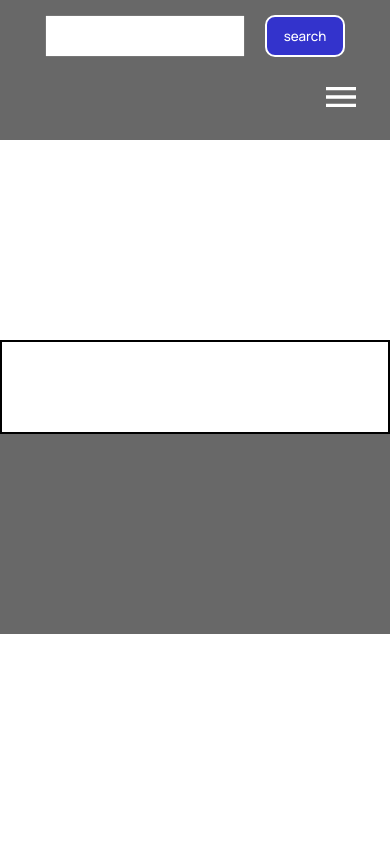
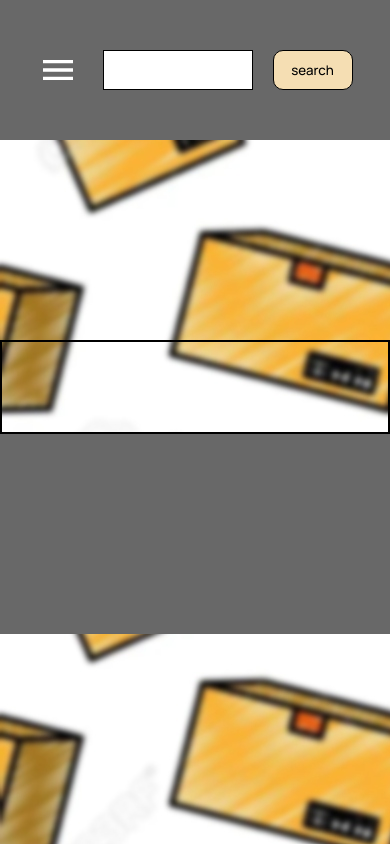
Before and after one commit to RossiniMaximo/front-lit-e-commerce, a React app: page / in a window 390 px wide. Built offline with nearby package versions, Linux system fonts and the light colour scheme.

Commit message:
last changes made

```diff
--- a/src/components/layout/Layout.tsx
+++ b/src/components/layout/Layout.tsx
@@ -19,40 +19,39 @@ export function Layout() {
   }
   const closeMobileMenu = () => setIsActive(false);
   const hamburgerIcon = (
-    <IoMdMenu
+    <div
       className={css.hmbgMenu}
-      size="40px"
-      color="white"
       onClick={() => {
         !setIsActive(!isActive);
       }}
-    />
+    >
+      <IoMdMenu size="40px" color="white" />
+    </div>
   );
   const closedIcon = (
-    <MdClose
+    <div
       className={css.hmbgMenu}
-      size="40px"
-      color="white"
       onClick={() => {
         !setIsActive(!isActive);
       }}
-    />
+    >
+      <MdClose size="40px" color="white" />
+    </div>
   );
   return (
     <div>
       <header className={css.header}>
+        <nav className={css.lowResolitionNavBar}>
+          {isActive ? closedIcon : hamburgerIcon}
+          {isActive && (
+            <NavLinks isMobile={true} closeMobileMenu={closeMobileMenu} />
+          )}
+        </nav>
         <div>
           <SearchForm onSearch={goToSearch} />
         </div>
         <nav className={css.highResolutionHeader}>
           <NavLinks />
-        </nav>
-
-        <nav className={css.lowResolitionNavBar}>
-          {isActive ? closedIcon : hamburgerIcon}
-          {isActive && (
-            <NavLinks isMobile={true} closeMobileMenu={closeMobileMenu} />
-          )}
         </nav>
       </header>
       <Outlet />
--- a/src/components/layout/layout.css
+++ b/src/components/layout/layout.css
@@ -1,13 +1,15 @@
 body {
   margin: 0;
 }
+
 .header {
   background-color: #686868;
   height: 140px;
   padding: 15px;
   display: flex;
-  flex-direction: column;
   align-items: center;
+  justify-content: center;
+  gap: 25px;
 }
 
 @media (min-width: 900px) {
@@ -18,8 +20,6 @@ body {
 }
 
 .lowResolitionNavBar {
-  height: 100px;
-  margin-top: 20px;
 }
 
 @media (min-width: 900px) {
@@ -29,10 +29,8 @@ body {
 }
 
 .hmbgMenu {
-  position: absolute;
-  right: 5%;
-  cursor: pointer;
-  margin-right: 10px;
+  display: flex;
+  justify-content: end;
 }
 
 .highResolutionHeader {
@@ -90,8 +88,3 @@ body {
   background-color: #686868;
   height: 200px;
 }
-@media (min-width: 900px) {
-  .footer {
-    height: 200px;
-  }
-}
--- a/src/components/navLinks/navLinks.css
+++ b/src/components/navLinks/navLinks.css
@@ -22,7 +22,7 @@
 .a {
   border-bottom: solid 2px #3333cc;
   text-decoration: none;
-  color: white;
+  color: bisque;
 }
 @media (min-width: 900px) {
   .a {
@@ -30,8 +30,7 @@
     margin-left: 35px;
   }
   .a:hover {
-    color: #3333cc;
-    transition: color 0.5s ease;
-    text-decoration: underline #3333cc;
+    color: black;
+    transition: color 1s ease;
   }
 }
--- a/src/components/searchForm/searchForm.css
+++ b/src/components/searchForm/searchForm.css
@@ -2,14 +2,7 @@
   display: flex;
   gap: 20px;
 }
-button {
-  background-color: #3333cc;
-  width: 100%;
-  padding: 10px;
-  border-radius: 10px;
-  border: solid 2px;
-  color: white;
-}
+
 .button:hover {
   background-color: red;
 }
@@ -19,8 +12,9 @@ button {
   transform: translateY(4px);
 }
 .inputContainer {
-  width: 200px;
+  width: 150px;
 }
+
 @media (min-width: 900px) {
   .inputContainer {
     width: 300px;
@@ -31,6 +25,7 @@ button {
   outline: none;
 }
 .input {
+  border: solid 1px;
   width: 100%;
   padding: 10px;
 }
--- a/src/index.css
+++ b/src/index.css
@@ -2,3 +2,6 @@
   box-sizing: border-box;
   font-family: "Manrope", sans-serif;
 }
+body {
+  background-image: url("../src/images/background-boxes.jpg");
+}
--- a/src/pages/signUp/signUp.css
+++ b/src/pages/signUp/signUp.css
@@ -43,6 +43,7 @@
 }
 .linkStyle {
   text-decoration: none;
-  color: #3333cc;
   margin-top: 50px;
+  color: black;
+  font-weight: 700;
 }
--- a/src/ui/button.css
+++ b/src/ui/button.css
@@ -9,7 +9,13 @@
 .button:hover {
   cursor: pointer;
   background-color: #686868;
+  color: white;
 }
 .button {
   transition: 0.5s ease;
+  border: solid black 1px;
+  background: wheat;
+  width: 100%;
+  padding: 10px;
+  border-radius: 10px;
 }
```
Also changed, not shown: src/images/background-boxes.jpg (added), src/images/background-boxes.webp (added).
